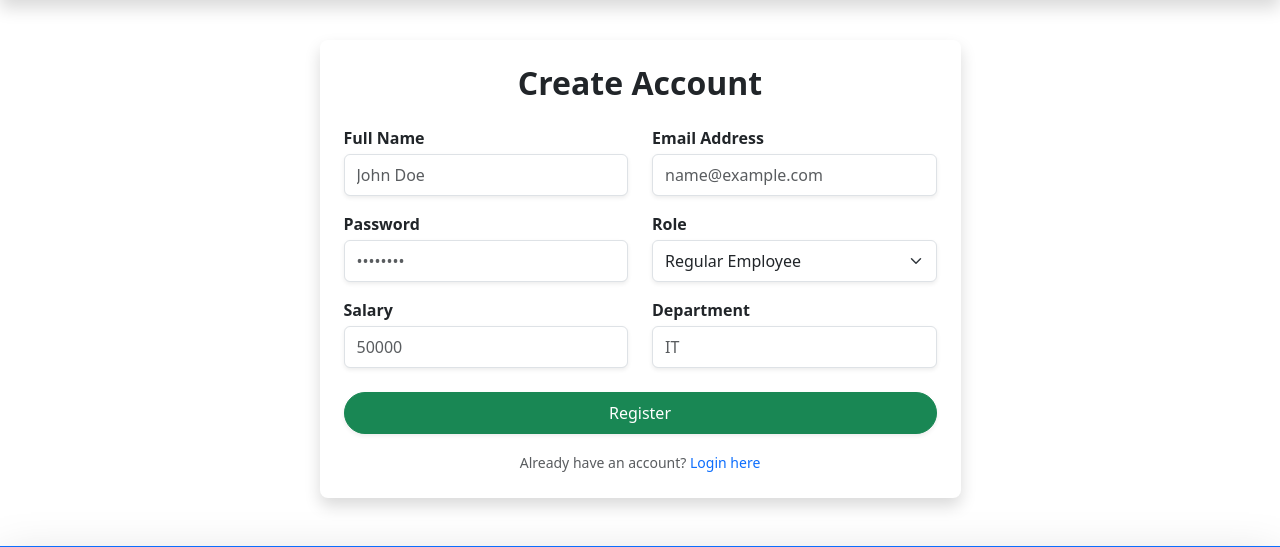
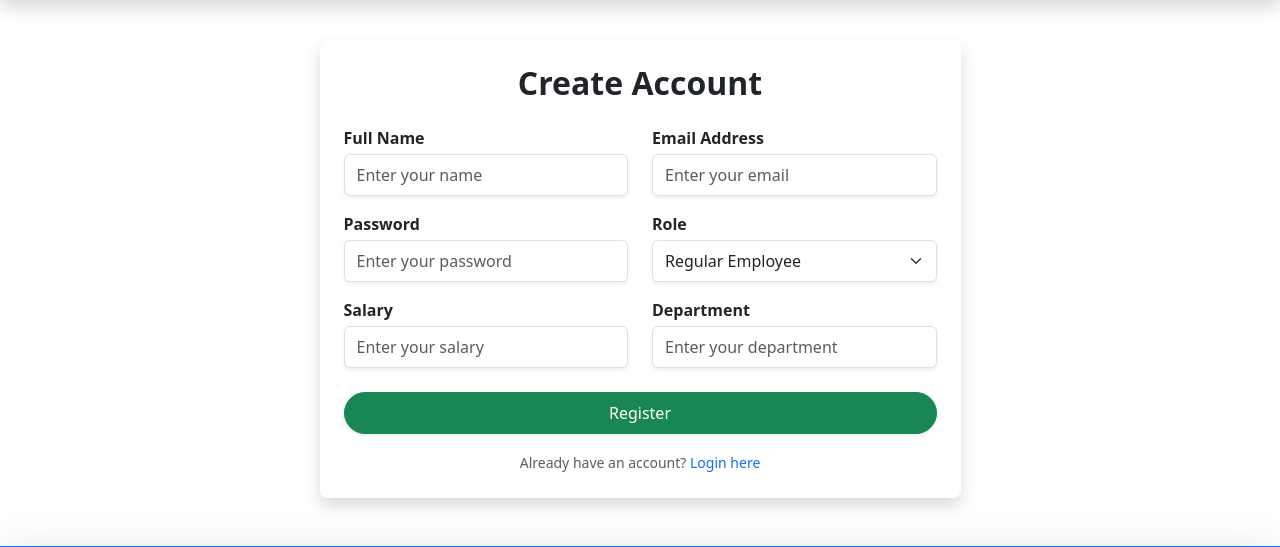
Before and after one commit to Aditya-kumar2004/Flask-Development, a Flask app: page /employee/register in a window 1280 px wide. Shown: the part 70-617 px from the top of the page. Run offline with Flask 3, Linux system fonts and the light colour scheme.

Commit message:
Update form placeholders across all templates to follow 'Enter your [field]' format'

```diff
--- a/app/templates/contact.html
+++ b/app/templates/contact.html
@@ -12,15 +12,15 @@
                     <form action="/contact" method="POST">
                         <div class="mb-3">
                             <label for="name" class="form-label fw-semibold mb-1">Full Name</label>
-                            <input type="text" class="form-control py-2 shadow-sm" id="name" name="name" required placeholder="John Doe">
+                            <input type="text" class="form-control py-2 shadow-sm" id="name" name="name" required placeholder="Enter your name">
                         </div>
                         <div class="mb-3">
                             <label for="email" class="form-label fw-semibold mb-1">Email Address</label>
-                            <input type="email" class="form-control py-2 shadow-sm" id="email" name="email" required placeholder="name@example.com">
+                            <input type="email" class="form-control py-2 shadow-sm" id="email" name="email" required placeholder="Enter your email">
                         </div>
                         <div class="mb-3">
                             <label for="message" class="form-label fw-semibold mb-1">Message</label>
-                            <textarea class="form-control shadow-sm" id="message" name="message" rows="3" required placeholder="Write your message here..."></textarea>
+                            <textarea class="form-control shadow-sm" id="message" name="message" rows="3" required placeholder="Enter your message"></textarea>
                         </div>
                         <button type="submit" class="btn btn-primary px-4 py-2 mt-2 rounded-pill shadow-sm">Send Message</button>
                     </form>
--- a/app/templates/login.html
+++ b/app/templates/login.html
@@ -10,11 +10,11 @@
                     <form action="/employee/login" method="POST">
                         <div class="mb-3">
                             <label for="email" class="form-label fw-semibold">Email Address</label>
-                            <input type="email" class="form-control py-2 shadow-sm" id="email" name="email" required placeholder="name@example.com">
+                            <input type="email" class="form-control py-2 shadow-sm" id="email" name="email" required placeholder="Enter your email">
                         </div>
                         <div class="mb-4">
                             <label for="password" class="form-label fw-semibold">Password</label>
-                            <input type="password" class="form-control py-2 shadow-sm" id="password" name="password" required placeholder="••••••••">
+                            <input type="password" class="form-control py-2 shadow-sm" id="password" name="password" required placeholder="Enter your password">
                         </div>
                         <button type="submit" class="btn btn-primary w-100 py-2 rounded-pill shadow-sm">Login</button>
                     </form>
--- a/app/templates/register.html
+++ b/app/templates/register.html
@@ -12,11 +12,11 @@
                         <div class="row mb-3">
                             <div class="col-md-6">
                                 <label for="name" class="form-label fw-semibold mb-1">Full Name</label>
-                                <input type="text" class="form-control py-2 shadow-sm" id="name" name="name" required placeholder="John Doe">
+                                <input type="text" class="form-control py-2 shadow-sm" id="name" name="name" required placeholder="Enter your name">
                             </div>
                             <div class="col-md-6 mt-3 mt-md-0">
                                 <label for="email" class="form-label fw-semibold mb-1">Email Address</label>
-                                <input type="email" class="form-control py-2 shadow-sm" id="email" name="email" required placeholder="name@example.com">
+                                <input type="email" class="form-control py-2 shadow-sm" id="email" name="email" required placeholder="Enter your email">
                             </div>
                         </div>
 
@@ -24,7 +24,7 @@
                         <div class="row mb-3">
                             <div class="col-md-6">
                                 <label for="password" class="form-label fw-semibold mb-1">Password</label>
-                                <input type="password" class="form-control py-2 shadow-sm" id="password" name="password" required placeholder="••••••••">
+                                <input type="password" class="form-control py-2 shadow-sm" id="password" name="password" required placeholder="Enter your password">
                             </div>
                             <div class="col-md-6 mt-3 mt-md-0">
                                 <label for="role" class="form-label fw-semibold mb-1">Role</label>
@@ -39,11 +39,11 @@
                         <div class="row mb-4">
                             <div class="col-md-6">
                                 <label for="salary" class="form-label fw-semibold mb-1">Salary</label>
-                                <input type="number" class="form-control py-2 shadow-sm" id="salary" name="salary" required placeholder="50000">
+                                <input type="number" class="form-control py-2 shadow-sm" id="salary" name="salary" required placeholder="Enter your salary">
                             </div>
                             <div class="col-md-6 mt-3 mt-md-0">
                                 <label for="department" class="form-label fw-semibold mb-1">Department</label>
-                                <input type="text" class="form-control py-2 shadow-sm" id="department" name="department" required placeholder="IT">
+                                <input type="text" class="form-control py-2 shadow-sm" id="department" name="department" required placeholder="Enter your department">
                             </div>
                         </div>
 
```
